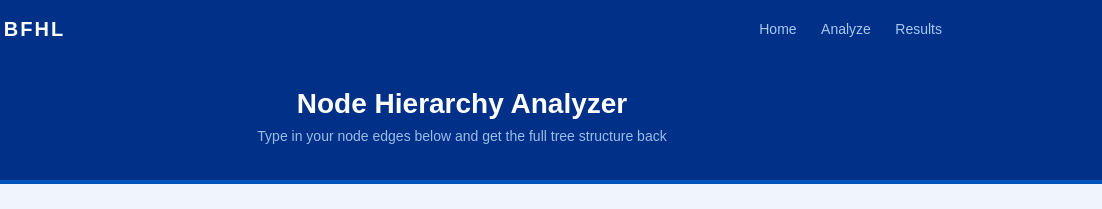
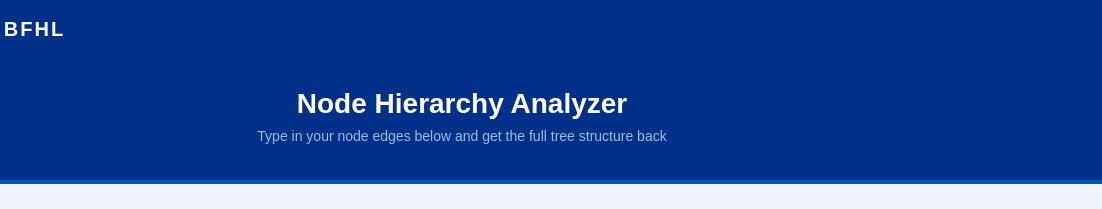
Before and after one commit to omjee45/bajaj-fsd, a website: page public/index.html in a window 1280 px wide. Shown: the top 209 px of the page, 178-1280 px from the left. Drawn offline with Linux system fonts and the light colour scheme.

Commit message:
Bug fixing

```diff
--- a/public/index.html
+++ b/public/index.html
@@ -14,11 +14,7 @@
             <span class="brand-icon">&#9670;</span>
             <span class="brand-name">BFHL</span>
         </div>
-        <div class="nav-links">
-            <a href="#">Home</a>
-            <a href="#input-box">Analyze</a>
-            <a href="#output">Results</a>
-        </div>
+
     </div>
 </div>
 
```
